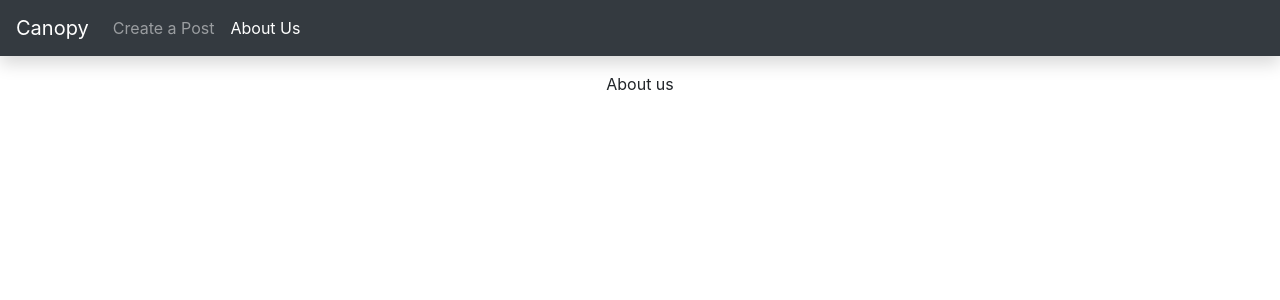
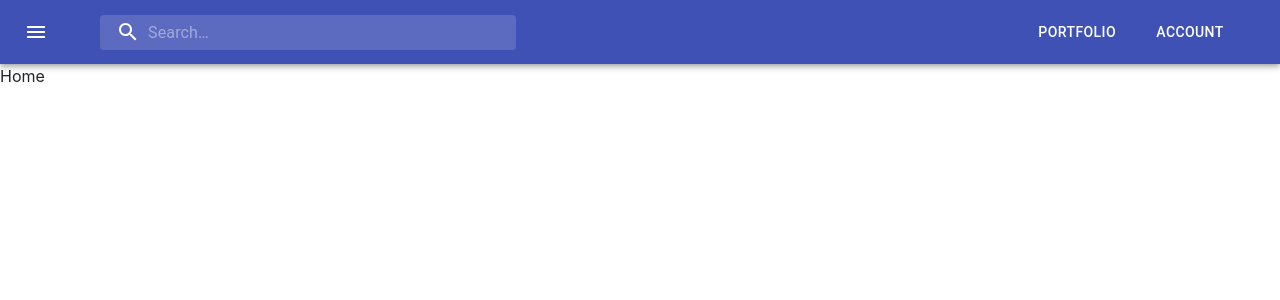
Before and after one commit to TalhaR/Canopy, a React (Create React App) app in the folder client/: page /about-us in a window 1280 px wide. Shown: the top 300 px of the page. Built offline with nearby package versions, Linux system fonts and the light colour scheme.

Commit message:
Dev (#1)
* added material ui dependencies

* added homepage file

* added Navbar

* deleted old content

* removed old content from main app

```diff
--- a/client/package.json
+++ b/client/package.json
@@ -3,6 +3,9 @@
   "version": "0.1.0",
   "private": true,
   "dependencies": {
+    "@material-ui/core": "^4.11.3",
+    "@material-ui/icons": "^4.11.2",
+    "@material-ui/styles": "^4.11.3",
     "react": "^16.14.0",
     "react-dom": "^16.14.0",
     "react-router-dom": "^5.2.0",
--- a/client/src/App.js
+++ b/client/src/App.js
@@ -1,59 +1,31 @@
-import React from 'react';
+import React from "react";
 import {
-  BrowserRouter as Router,
-  Switch,
-  Route,
-  Link,
-  NavLink
-} from 'react-router-dom';
-import PostsListPage from './pages/PostsListPage';
-import PostFormPage from './pages/PostFormPage';
-import ShowPostPage from './pages/ShowPostPage';
-import AboutUsPage from './pages/AboutUsPage';
+    BrowserRouter as Router,
+    Switch,
+    Route,
+} from "react-router-dom";
+import Navbar from "./components/Navbar";
+import HomePage from "./pages/HomePage";
 
-import './App.css';
+import "./App.css";
 
+// <NavLink className="nav-link" exact to="/test">
+// Test
+// </NavLink>
 
-function Navigation(props) {
-  return (
-    <nav className="navbar navbar-expand-sm navbar-dark bg-dark shadow mb-3">
-      <Link className="navbar-brand" to="/">Canopy</Link>
-      <ul className="navbar-nav mr-auto">
-        <li className="nav-item">
-          <NavLink className="nav-link" exact to="/posts/new">
-            Create a Post
-          </NavLink>
-        </li>
-        <li className="nav-item">
-          <NavLink className="nav-link" exact to="/about-us">
-            About Us
-          </NavLink>
-        </li>
-      </ul>
-    </nav>
-  );
+function App() {
+    return (
+        <Router>
+            <Navbar />
+            <Switch>
+                {/* <Route path="/posts/new" component={PostFormPage} /> */}
+                {/* <Route path="/posts/:id" component={ShowPostPage} /> */}
+                {/* <Route path="/about-us" component={AboutUsPage} /> */}
+                {/* <Route path="/" component={PostsListPage} /> */}
+                <Route path="/" component={HomePage} />
+            </Switch>
+        </Router>
+    );
 }
 
-
-class App extends React.Component {
-  render() {
-    return (
-      <Router>
-        <Navigation />
-        <div className="container-fluid text-center">
-          <div className="row justify-content-center">
-            <Switch>
-              <Route path="/posts/new" component={PostFormPage} />
-              <Route path="/posts/:id" component={ShowPostPage} />
-              <Route path="/about-us" component={AboutUsPage} />
-              <Route path="/" component={PostsListPage} />
-            </Switch>
-          </div>
-        </div>
-      </Router>
-    );
-  }
-}
-
-
 export default App;
--- /dev/null
+++ b/client/src/components/Navbar.jsx
@@ -0,0 +1,179 @@
+import React from "react";
+import { fade, makeStyles } from "@material-ui/core/styles";
+import {
+    AppBar,
+    Toolbar,
+    IconButton,
+    InputBase,
+    MenuItem,
+    Menu,
+    Button,
+} from "@material-ui/core/";
+import AccountCircle from "@material-ui/icons/AccountCircle";
+import SearchIcon from "@material-ui/icons/Search";
+import MenuIcon from "@material-ui/icons/Menu";
+import MoreIcon from "@material-ui/icons/MoreVert";
+import SettingsIcon from "@material-ui/icons/Settings";
+
+const useStyles = makeStyles((theme) => ({
+    grow: {
+        flexGrow: 1,
+    },
+    menuButton: {
+        marginRight: theme.spacing(2),
+    },
+    title: {
+        display: "none",
+        [theme.breakpoints.up("sm")]: {
+            display: "block",
+        },
+    },
+    search: {
+        position: "relative",
+        borderRadius: theme.shape.borderRadius,
+        backgroundColor: fade(theme.palette.common.white, 0.15),
+        "&:hover": {
+            backgroundColor: fade(theme.palette.common.white, 0.25),
+        },
+        marginRight: theme.spacing(2),
+        marginLeft: 0,
+        width: "100%",
+        [theme.breakpoints.up("sm")]: {
+            marginLeft: theme.spacing(3),
+            width: "auto",
+        },
+    },
+    searchIcon: {
+        padding: theme.spacing(0, 2),
+        height: "100%",
+        position: "absolute",
+        pointerEvents: "none",
+        display: "flex",
+        alignItems: "center",
+        justifyContent: "center",
+    },
+    inputRoot: {
+        color: "inherit",
+    },
+    inputInput: {
+        padding: theme.spacing(1, 1, 1, 0),
+        // vertical padding + font size from searchIcon
+        paddingLeft: `calc(1em + ${theme.spacing(4)}px)`,
+        transition: theme.transitions.create("width"),
+        width: "100%",
+        [theme.breakpoints.up("md")]: {
+            width: "40ch",
+        },
+    },
+    sectionDesktop: {
+        display: "none",
+        [theme.breakpoints.up("md")]: {
+            display: "flex",
+            justifyContent: "space-evenly",
+            width: "250px",
+        },
+    },
+    sectionMobile: {
+        display: "flex",
+        [theme.breakpoints.up("md")]: {
+            display: "none",
+        },
+    },
+}));
+
+function Navbar() {
+    const classes = useStyles();
+    const [mobileMoreAnchorEl, setMobileMoreAnchorEl] = React.useState(null);
+
+    const isMobileMenuOpen = Boolean(mobileMoreAnchorEl);
+
+    const handleMobileMenuClose = () => {
+        setMobileMoreAnchorEl(null);
+    };
+
+    const handleMobileMenuOpen = (event) => {
+        setMobileMoreAnchorEl(event.currentTarget);
+    };
+
+    const mobileMenuId = "primary-search-account-menu-mobile";
+    const renderMobileMenu = (
+        <Menu
+            anchorEl={mobileMoreAnchorEl}
+            anchorOrigin={{ vertical: "top", horizontal: "right" }}
+            id={mobileMenuId}
+            keepMounted
+            transformOrigin={{ vertical: "top", horizontal: "right" }}
+            open={isMobileMenuOpen}
+            onClose={handleMobileMenuClose}
+        >
+            <MenuItem>
+                <IconButton
+                    aria-label="account of current user"
+                    color="inherit"
+                >
+                    <AccountCircle />
+                </IconButton>
+                <p>Account</p>
+            </MenuItem>
+            <MenuItem>
+                <IconButton aria-label="settings" color="inherit">
+                    <SettingsIcon />
+                </IconButton>
+                <p>Settings</p>
+            </MenuItem>
+        </Menu>
+    );
+
+    return (
+        <nav className={classes.grow}>
+            <AppBar position="static">
+                <Toolbar>
+                    <IconButton
+                        edge="start"
+                        className={classes.menuButton}
+                        color="inherit"
+                        aria-label="open drawer"
+                    >
+                        <MenuIcon />
+                    </IconButton>
+                    <div className={classes.search}>
+                        <div className={classes.searchIcon}>
+                            <SearchIcon />
+                        </div>
+                        <InputBase
+                            placeholder="Search…"
+                            classes={{
+                                root: classes.inputRoot,
+                                input: classes.inputInput,
+                            }}
+                            inputProps={{ "aria-label": "search" }}
+                        />
+                    </div>
+                    <div className={classes.grow} />
+                    <div className={classes.sectionDesktop}>
+                        <Button color="inherit">
+                            Portfolio
+                        </Button>
+                        <Button color="inherit">
+                            Account
+                        </Button>
+                    </div>
+                    <div className={classes.sectionMobile}>
+                        <IconButton
+                            aria-label="show more"
+                            aria-controls={mobileMenuId}
+                            aria-haspopup="true"
+                            onClick={handleMobileMenuOpen}
+                            color="inherit"
+                        >
+                            <MoreIcon />
+                        </IconButton>
+                    </div>
+                </Toolbar>
+            </AppBar>
+            {renderMobileMenu}
+        </nav>
+    );
+}
+
+export default Navbar;
--- a/client/src/components/Post.js
+++ /dev/null
@@ -1,19 +0,0 @@
-import React from 'react';
-import { Link } from 'react-router-dom';
-
-function Post({ content, createdAt, id }) {
-  return (
-    <div className="col-10 col-md-8 col-lg-7">
-      <div className="card mb-4 shadow">
-        <div className="card-body card-text">
-          <Link to={"/posts/"+id}>{ content }</Link>
-        </div>
-        <div className="card-footer small text-muted text-right">
-          { createdAt }
-        </div>
-      </div>
-    </div>
-  );
-}
-
-export default Post;
--- a/client/src/pages/AboutUsPage.js
+++ /dev/null
@@ -1,9 +0,0 @@
-import React from 'react';
-
-function AboutUsPage({}) {
-  return (
-    <div> About us </div>
-  );
-}
-
-export default AboutUsPage;
--- /dev/null
+++ b/client/src/pages/HomePage.jsx
@@ -0,0 +1,12 @@
+import React from "react";
+
+function HomePage() {
+    return (
+        // <Navbar />
+        <div>
+            Home
+        </div>
+    )
+}
+
+export default HomePage;
--- a/client/src/pages/PostsListPage.js
+++ b/client/src/pages/PostsListPage.js
@@ -1,7 +1,5 @@
 import React from 'react';
-import Post from '../components/Post';
 import Loading from '../components/Loading';
-
 
 class PostsListPage extends React.Component {
   state = {
@@ -15,7 +13,7 @@ class PostsListPage extends React.Component {
       .then(posts => {
         this.setState({
           loading: false,
-          posts: posts.map((p,ii) => <Post {...p} key={ii} />),
+          // posts: posts.map((p,ii) => <Post {...p} key={ii} />),
         });
       })
       .catch(err => console.log("API ERROR: ", err));
--- a/client/src/pages/ShowPostPage.js
+++ b/client/src/pages/ShowPostPage.js
@@ -1,5 +1,4 @@
 import React from 'react';
-import Post from '../components/Post';
 import Loading from '../components/Loading';
 import { Redirect } from 'react-router-dom';
 
```
Also changed, not shown: 1 other file (tests, documents, lock files or other folders).
